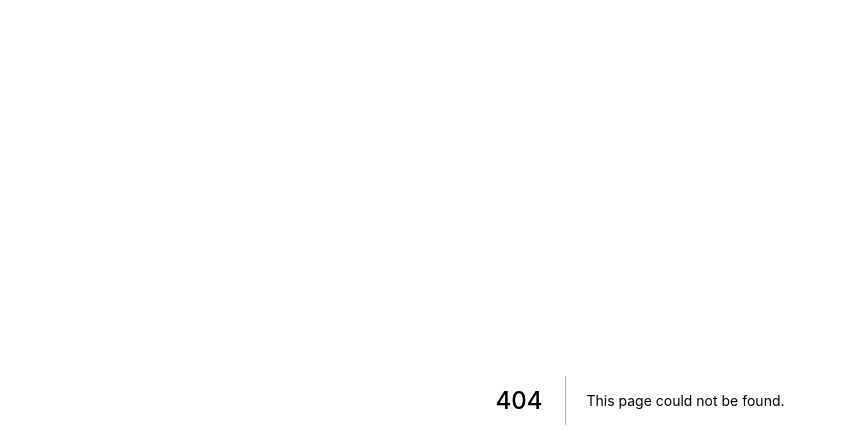
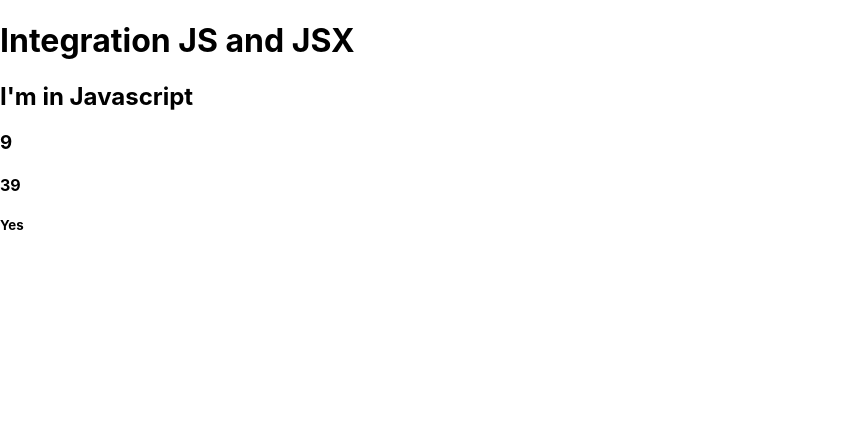
Before and after one commit to FelipeSaadi/Estudos, a Next.js app in the folder next.js/exercises/: page /basics/jsx4 in a window 1280 px wide. Before the commit this address had no page. Shown: the top 448 px of the page, without its empty margins (0-846 px from the left). Built offline with nearby package versions, Linux system fonts and the light colour scheme.

Commit message:
completed the JSX #04 lesson

```diff
--- /dev/null
+++ b/next.js/exercises/pages/basics/jsx4.jsx
@@ -0,0 +1,22 @@
+export default function jsx4() {
+    const subtitle = "I'm in Javascript"
+    const h3component = <h3>{3 * 3}</h3>
+
+    return (
+        <div>
+            <h1>Integration JS and JSX</h1>
+            <h2>{subtitle}</h2>
+            {h3component}
+            <h4>{Math.max(13, 39)}</h4>
+            <h5>{between(15, 1, 20)}</h5>
+        </div>
+    )
+}
+
+function between(value, min, max) {
+    if (value >= min && value <= max) {
+        return "Yes"
+    } else {
+        return "No"
+    }
+}
```
